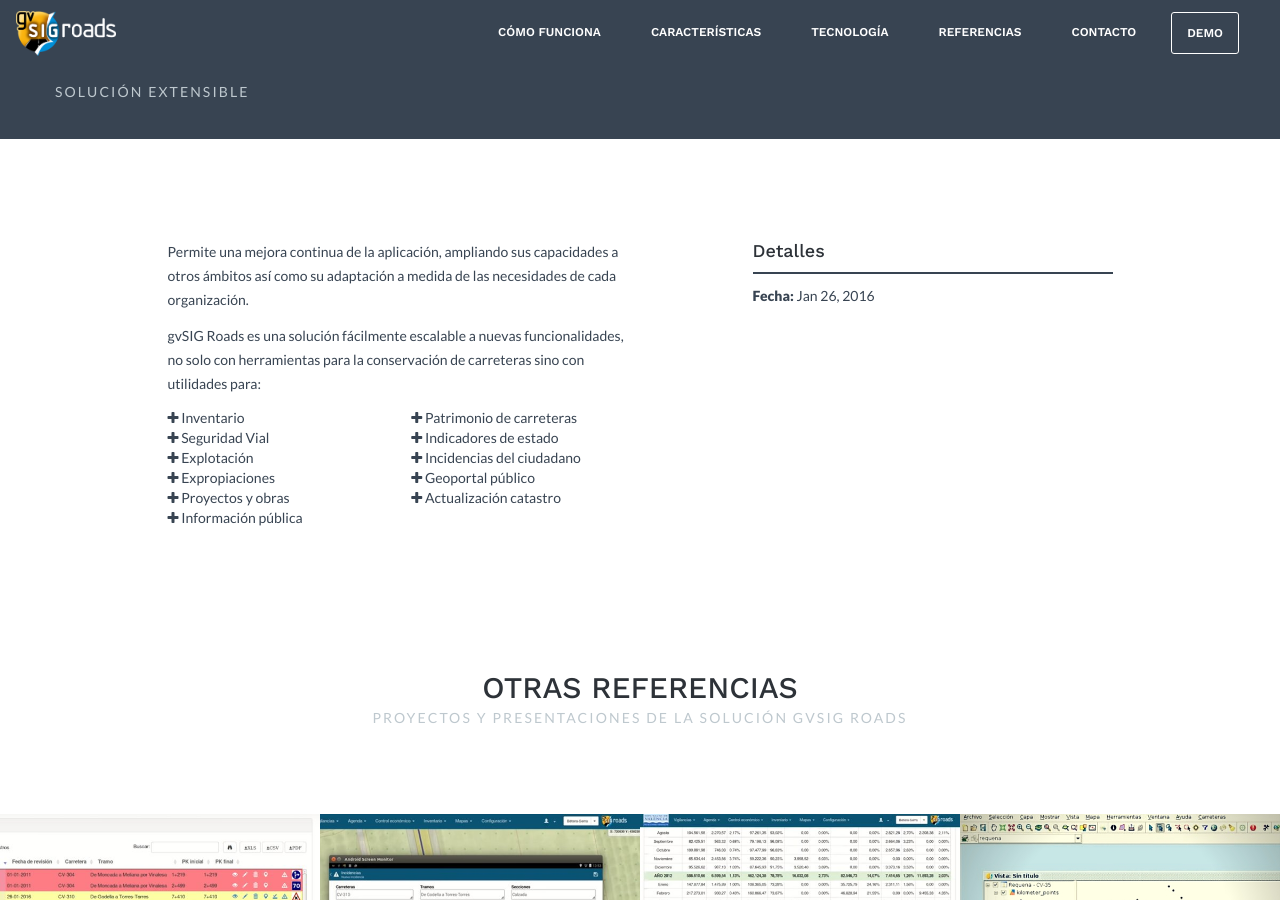
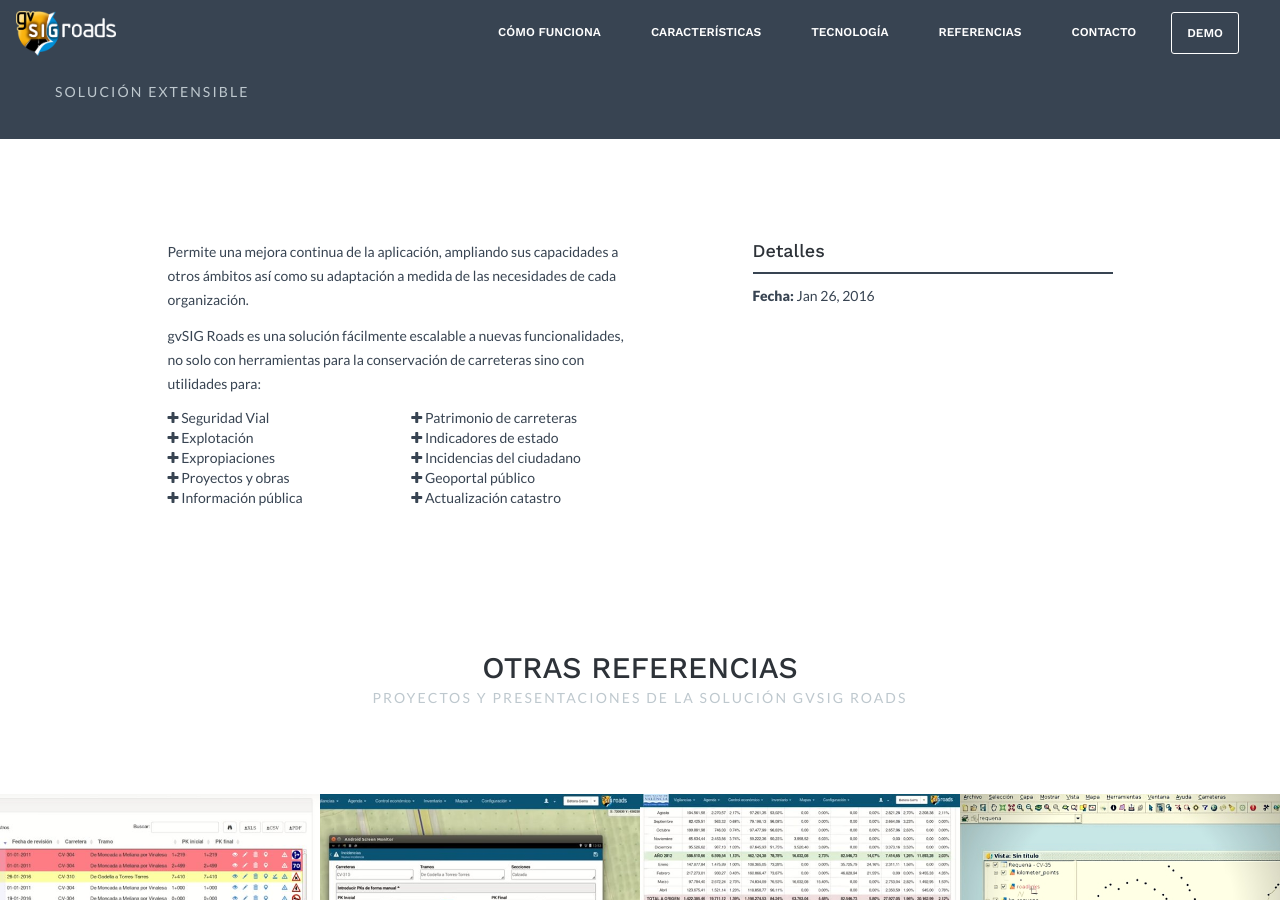
Before and after one commit to gvSIGAssociation/gvsig-roads-website, a Jekyll site: the page built from _posts/services/2016-01-26-solucion-extensible.markdown, in a window 1280 px wide and 900 px high. Built offline with Jekyll 4.4.1, drawn with Linux system fonts in a browser that asks for light colours; nearby versions of some CDN libraries; comment, search, counter and statistics services are not loaded.

Commit message:
Removed inventory item.

```diff
--- a/_posts/services/2016-01-26-solucion-extensible.markdown
+++ b/_posts/services/2016-01-26-solucion-extensible.markdown
@@ -17,7 +17,6 @@
 <div class="row">
 <div class="col-sm-6">
 <ul class="list-unstyled">
-<li><i class="fa fa-plus"></i> Inventario</li>
 <li><i class="fa fa-plus"></i> Seguridad Vial</li>
 <li><i class="fa fa-plus"></i> Explotación</li>
 <li><i class="fa fa-plus"></i> Expropiaciones</li>
```
